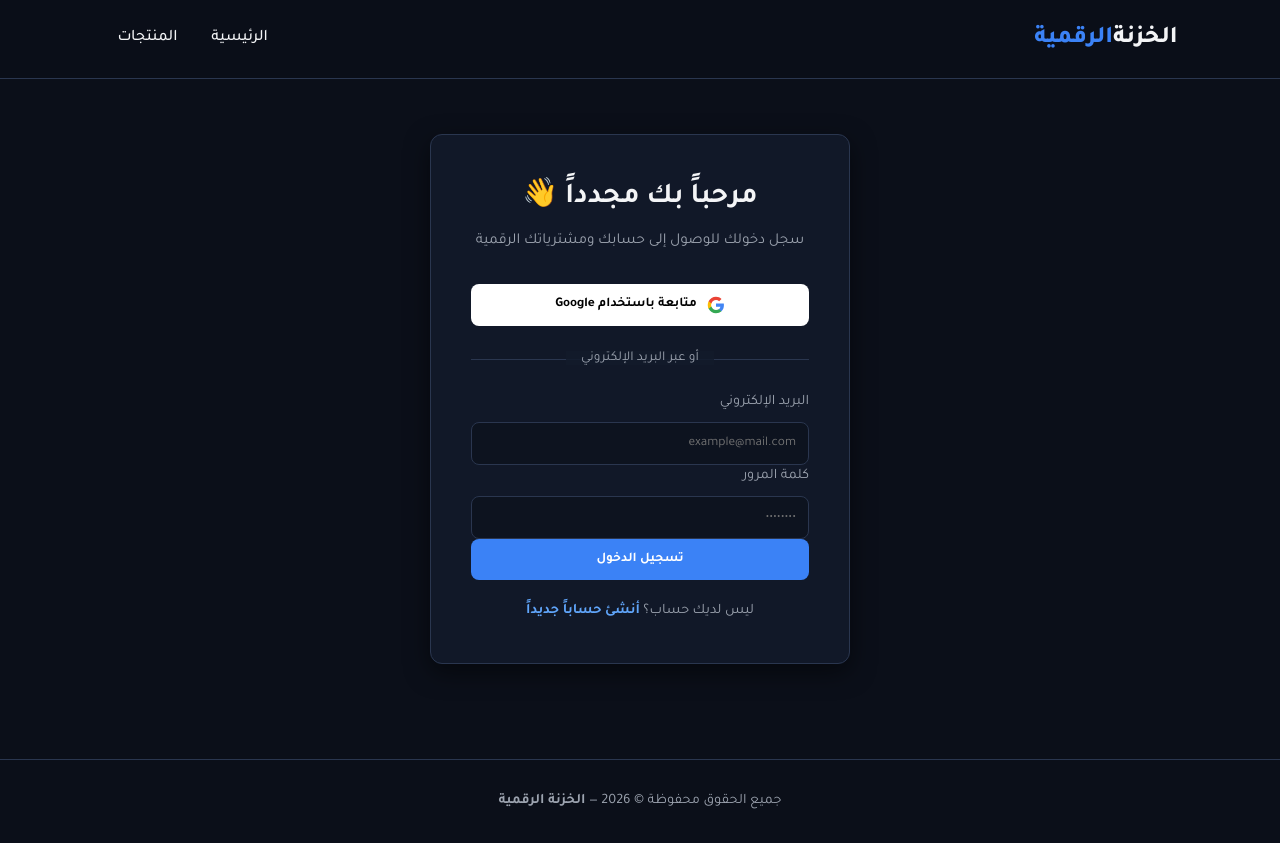
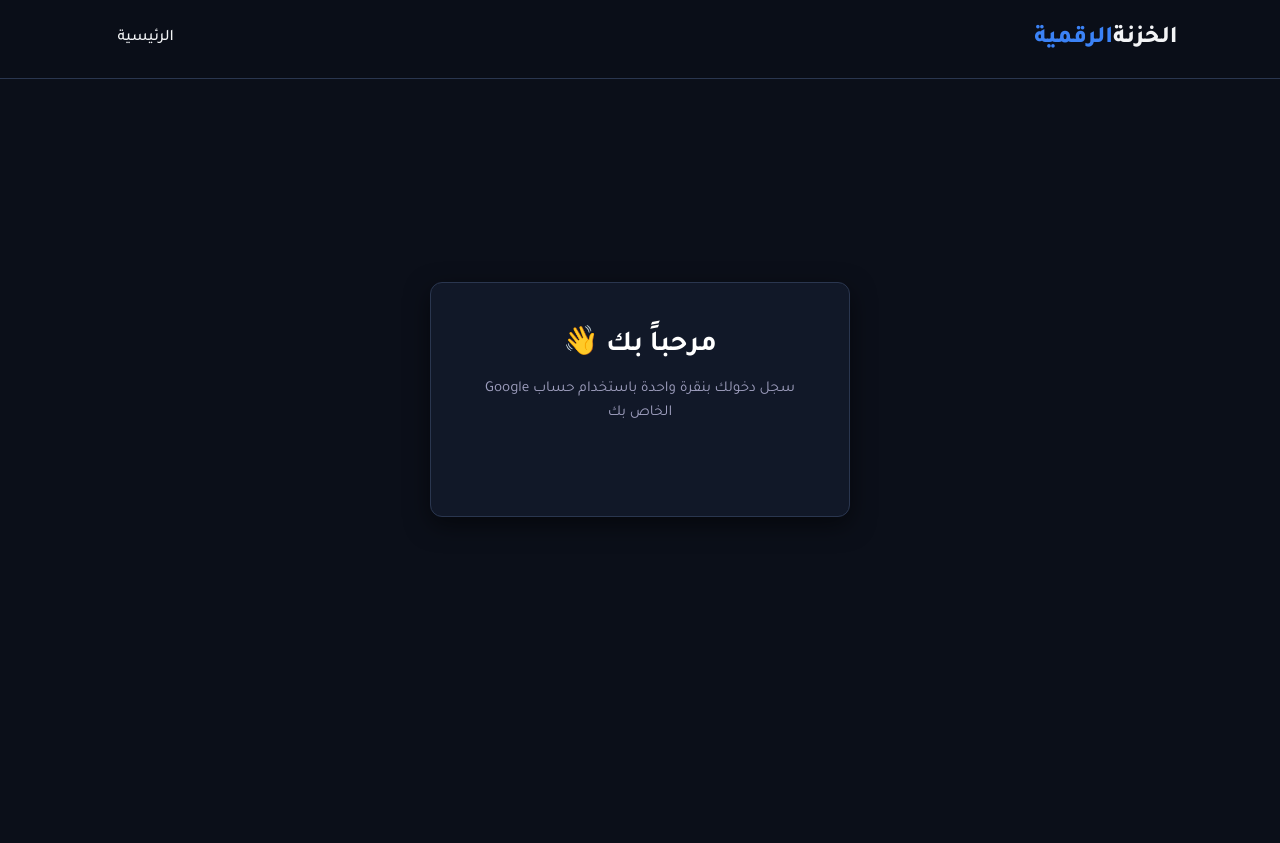
Before and after one commit to ythr2010-sys/my-digital-store, a plain HTML site: page login.html in a window 1280 px wide. After the commit the page ends 800 px from the top, so only its background shows below. Drawn offline with Linux system fonts and the light colour scheme.

Commit message:
Update login.html

```diff
--- a/login.html
+++ b/login.html
@@ -8,6 +8,8 @@
     <link rel="preconnect" href="https://fonts.googleapis.com">
     <link rel="preconnect" href="https://fonts.gstatic.com" crossorigin>
     <link href="https://fonts.googleapis.com/css2?family=Tajawal:wght@400;500;700;800&display=swap" rel="stylesheet">
+    <!-- مكتبة Google Identity Services الرسمية -->
+    <script src="https://accounts.google.com/gsi/client" async defer></script>
     <style>
         .auth-container {
             min-height: 80vh;
@@ -17,155 +19,93 @@
             padding: 20px;
         }
         .auth-card {
-            background-color: var(--card-bg);
-            border: 1px solid var(--border-color);
+            background-color: var(--card-bg, #1a1a2e);
+            border: 1px solid var(--border-color, #2a2a4a);
             border-radius: 12px;
             padding: 40px;
             width: 100%;
             max-width: 420px;
             box-shadow: 0 8px 24px rgba(0, 0, 0, 0.5);
-        }
-        .auth-header {
             text-align: center;
-            margin-bottom: 30px;
         }
         .auth-header h2 {
             font-size: 1.8rem;
             margin-bottom: 8px;
+            color: #ffffff;
         }
         .auth-header p {
-            color: var(--text-muted);
+            color: #a0a0c0;
             font-size: 0.95rem;
+            margin-bottom: 30px;
         }
-        .google-btn {
+        .google-btn-wrapper {
             display: flex;
-            align-items: center;
             justify-content: center;
-            gap: 10px;
-            width: 100%;
-            padding: 12px;
-            background-color: #ffffff;
-            color: #000000;
-            border: none;
-            border-radius: 8px;
-            font-weight: 700;
-            cursor: pointer;
-            font-family: 'Tajawal', sans-serif;
             margin-bottom: 20px;
-            transition: opacity 0.3s;
-        }
-        .google-btn:hover {
-            opacity: 0.9;
-        }
-        .divider {
-            text-align: center;
-            margin: 20px 0;
-            position: relative;
-        }
-        .divider::before {
-            content: "";
-            position: absolute;
-            top: 50%;
-            left: 0;
-            right: 0;
-            height: 1px;
-            background: var(--border-color);
-            z-index: 1;
-        }
-        .divider span {
-            background: var(--card-bg);
-            padding: 0 15px;
-            color: var(--text-muted);
-            font-size: 0.85rem;
-            position: relative;
-            z-index: 2;
-        }
-        .auth-footer {
-            text-align: center;
-            margin-top: 20px;
-            font-size: 0.9rem;
-            color: var(--text-muted);
-        }
-        .auth-footer a {
-            color: var(--accent-color);
-            text-decoration: none;
-            font-weight: 700;
         }
     </style>
 </head>
 <body>
 
-    <!-- الشريط العلوي -->
     <header class="navbar">
         <div class="logo"><a href="index.html" style="text-decoration:none; color:inherit;">الخزنة<span>الرقمية</span></a></div>
         <nav class="nav-links">
             <a href="index.html">الرئيسية</a>
-            <a href="index.html#products">المنتجات</a>
         </nav>
     </header>
 
-    <!-- بطاقة تسجيل الدخول -->
     <div class="auth-container">
         <div class="auth-card">
             <div class="auth-header">
-                <h2>مرحباً بك مجدداً 👋</h2>
-                <p>سجل دخولك للوصول إلى حسابك ومشترياتك الرقمية</p>
+                <h2>مرحباً بك 👋</h2>
+                <p>سجل دخولك بنقرة واحدة باستخدام حساب Google الخاص بك</p>
             </div>
 
-            <!-- زر الدخول بجوجل التفاعلي -->
-            <button class="google-btn" id="btnGoogleLogin" onclick="handleGoogleLogin()">
-                <svg width="18" height="18" viewBox="0 0 24 24"><path fill="#4285F4" d="M22.56 12.25c0-.78-.07-1.53-.2-2.25H12v4.26h5.92c-.26 1.37-1.04 2.53-2.21 3.31v2.77h3.57c2.08-1.92 3.28-4.74 3.28-8.09z"/><path fill="#34A853" d="M12 23c2.97 0 5.46-.98 7.28-2.66l-3.57-2.77c-.98.66-2.23 1.06-3.71 1.06-2.86 0-5.29-1.93-6.16-4.53H2.18v2.84C3.99 20.53 7.7 23 12 23z"/><path fill="#FBBC05" d="M5.84 14.09c-.22-.66-.35-1.36-.35-2.09s.13-1.43.35-2.09V7.06H2.18C1.43 8.55 1 10.22 1 12s.43 3.45 1.18 4.94l2.85-2.22.81-.63z"/><path fill="#EA4335" d="M12 5.38c1.62 0 3.06.56 4.21 1.64l3.15-3.15C17.45 2.09 14.97 1 12 1 7.7 1 3.99 3.47 2.18 7.06l3.66 2.84c.87-2.6 3.3-4.52 6.16-4.52z"/></svg>
-                متابعة باستخدام Google
-            </button>
-
-            <div class="divider">
-                <span>أو عبر البريد الإلكتروني</span>
-            </div>
-
-            <!-- نموذج الدخول -->
-            <form id="loginForm" onsubmit="handleEmailLogin(event)">
-                <div class="form-group">
-                    <label>البريد الإلكتروني</label>
-                    <input type="email" id="email" placeholder="example@mail.com" required>
+            <!-- زر Google المباشر والرسمي -->
+            <div class="google-btn-wrapper">
+                <div id="g_id_onload"
+                     data-client_id="870188384624-qehhips6amad0s5k5hhb543ng32hbpq5.apps.googleusercontent.com"
+                     data-callback="handleCredentialResponse"
+                     data-auto_prompt="false">
                 </div>
-                <div class="form-group">
-                    <label>كلمة المرور</label>
-                    <input type="password" id="password" placeholder="••••••••" required>
+                <div class="g_id_signin"
+                     data-type="standard"
+                     data-size="large"
+                     data-theme="outline"
+                     data-text="sign_in_with"
+                     data-shape="rectangular"
+                     data-logo_alignment="left">
                 </div>
-                <button type="submit" class="btn-primary full-width">تسجيل الدخول</button>
-            </form>
-
-            <div class="auth-footer">
-                ليس لديك حساب؟ <a href="signup.html">أنشئ حساباً جديداً</a>
             </div>
         </div>
     </div>
 
-    <!-- تذييل الصفحة -->
-    <footer>
-        <p>جميع الحقوق محفوظة © 2026 — <strong>الخزنة الرقمية</strong></p>
-    </footer>
-
     <script>
-        // محاكاة تسجيل الدخول السريع عبر Google
-        function handleGoogleLogin() {
-            const userEmail = prompt("أدخل بريدك في Google للدخول المباشر:");
-            if (userEmail) {
-                localStorage.setItem("userLoggedIn", "true");
-                localStorage.setItem("userEmail", userEmail);
-                alert("تم تسجيل الدخول بنجاح بحساب Google!");
-                window.location.href = "index.html";
-            }
+        // دالة فك شفرة JWT الخاصة بجوجل للحصول على الصورة والاسم
+        function parseJwt (token) {
+            var base64Url = token.split('.')[1];
+            var base64 = base64Url.replace(/-/g, '+').replace(/_/g, '/');
+            var jsonPayload = decodeURIComponent(window.atob(base64).split('').map(function(c) {
+                return '%' + ('00' + c.charCodeAt(0).toString(16)).slice(-2);
+            }).join(''));
+            return JSON.parse(jsonPayload);
         }
 
-        // تسجيل الدخول العادي بالبريد
-        function handleEmailLogin(event) {
-            event.preventDefault();
-            const email = document.getElementById("email").value;
-            localStorage.setItem("userLoggedIn", "true");
-            localStorage.setItem("userEmail", email);
-            alert("تم تسجيل الدخول بنجاح!");
-            window.location.href = "index.html";
+        // الاستجابة عند نجاح التسجيل بـ Google
+        function handleCredentialResponse(response) {
+            const responsePayload = parseJwt(response.credential);
+
+            // حفظ بيانات المستخدم في المتصفح
+            const userData = {
+                name: responsePayload.name,
+                email: responsePayload.email,
+                picture: responsePayload.picture,
+                isLoggedIn: true
+            };
+
+            localStorage.setItem("userProfile", JSON.stringify(userData));
+            alert("تم تسجيل الدخول بنجاح! مرحباً بك " + responsePayload.name);
+            window.location.href = "profile.html";
         }
     </script>
 </body>
```
